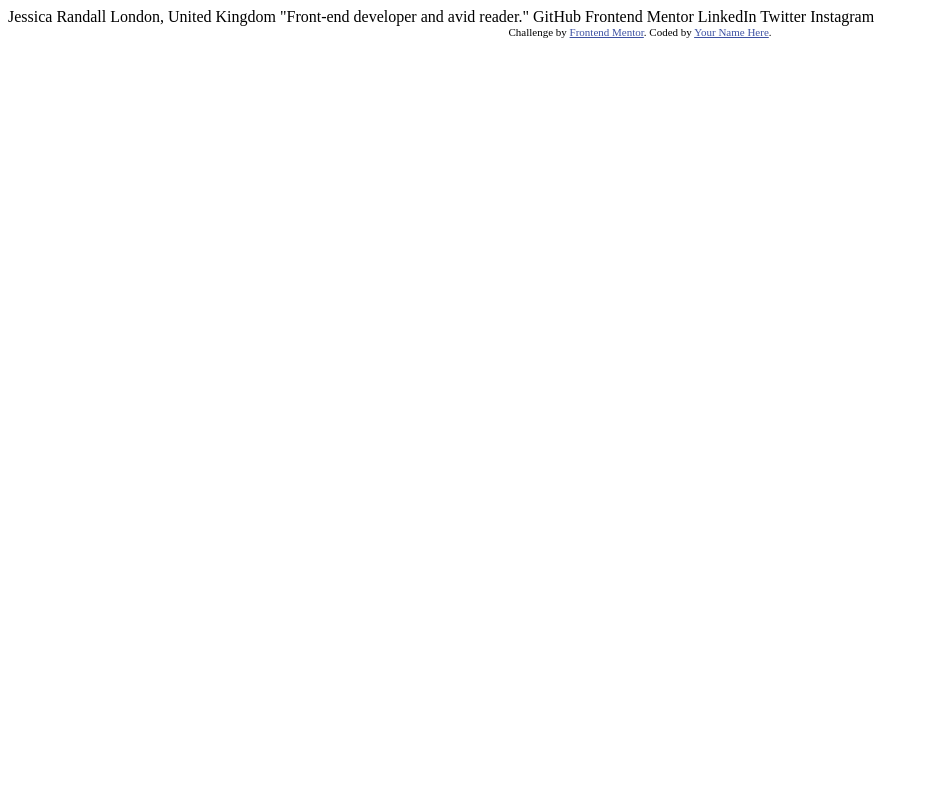
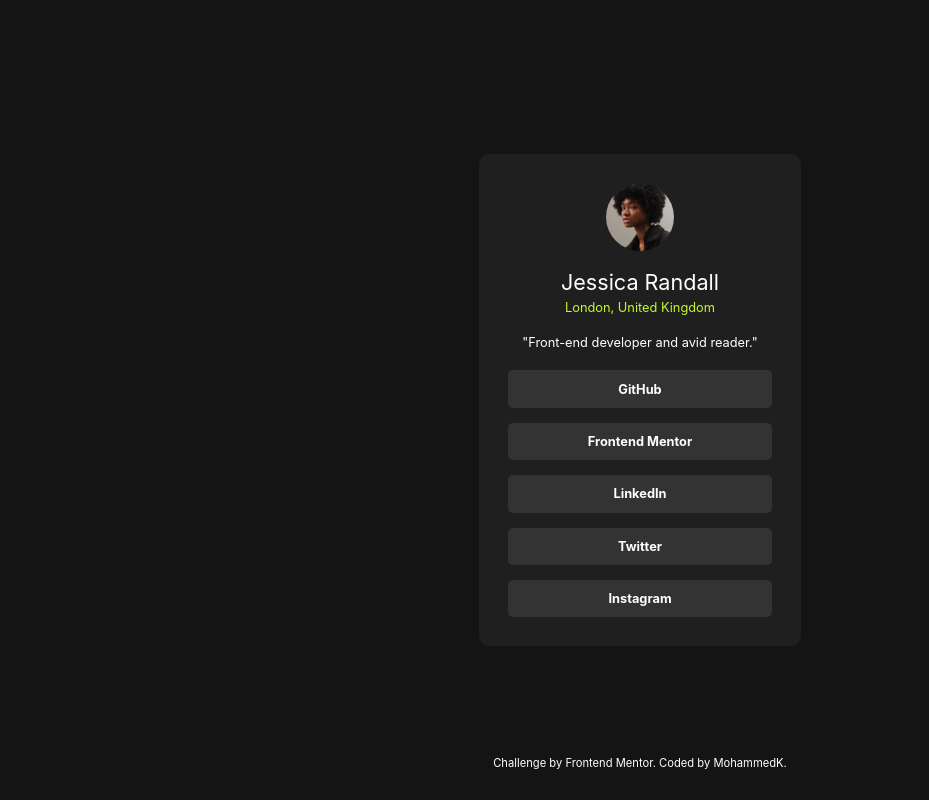
Before and after one commit to MohammadAli-K/social-links-profile-main, a plain HTML site: page index.html in a window 1280 px wide. Shown: the whole page, without its empty margins (0-929 px from the left). Drawn offline with Linux system fonts and the light colour scheme.

Commit message:
updated README.md

```diff
--- /dev/null
+++ b/assets/css/style.css
@@ -0,0 +1,144 @@
+*,
+*::after,
+*::before {
+  margin: 0;
+  padding: 0;
+  box-sizing: border-box;
+}
+
+:root {
+  --primary-color: #c5f82a;
+}
+
+ul {
+  list-style: none;
+}
+
+a {
+  text-decoration: none;
+}
+
+img {
+  width: 100%;
+}
+
+@font-face {
+  font-family: "Inter", sans-serif;
+  src: url(/assets/fonts/Inter-VariableFont_slnt\,wght.ttf);
+}
+
+body {
+  font-family: "Inter", sans-serif;
+  font-size: 0.9rem;
+  background: #141414;
+  color: #fff;
+  height: 100vh;
+  position: relative;
+
+  display: grid;
+  justify-content: center;
+  align-content: center;
+}
+
+.card {
+  background: #1f1f1f;
+  padding: 1.8rem;
+  border-radius: 10px;
+  max-width: 400px;
+
+  display: flex;
+  flex-direction: column;
+  align-items: center;
+  justify-content: center;
+  text-align: center;
+  gap: 20px;
+}
+
+.card__profile-image img {
+  border-radius: 50%;
+  max-width: 4.3rem;
+  margin-bottom: 15px;
+}
+
+.card__profile-name {
+  margin-bottom: 5px;
+  font-weight: normal;
+}
+
+.card__profile-adress {
+  color: var(--primary-color);
+}
+
+.card__social-links {
+  display: flex;
+  flex-direction: column;
+  gap: 15px;
+}
+
+.card__social-link {
+  font-weight: bold;
+  background: #333;
+  padding: 0.7rem 5rem;
+  border-radius: 5px;
+}
+
+.card__profile-adress,
+.card__description,
+.card__social-links {
+  font-size: 0.8rem;
+}
+
+.card__social-link:hover {
+  background: var(--primary-color);
+  color: #141414;
+  cursor: pointer;
+}
+
+.attribution {
+  font-size: 0.7rem;
+  text-align: center;
+  position: absolute;
+  bottom: 30px;
+  left: 50%;
+  transform: translate(-50%);
+}
+
+.attribution a {
+  color: #fff;
+}
+
+.attribution a:hover {
+  text-decoration: underline;
+}
+
+@media (max-width: 992px) {
+  .card {
+    margin-bottom: 3rem;
+  }
+}
+
+@media (max-width: 746px) {
+  .card {
+    margin-bottom: 3rem;
+  }
+}
+
+@media (max-width: 546px) {
+  .card {
+    margin-bottom: 3rem;
+  }
+
+  .attribution {
+    font-size: 0.6rem;
+  }
+}
+
+@media (max-width: 390px) {
+  .card {
+    margin: 3rem auto;
+  }
+
+  .attribution {
+    display: none;
+  }
+}
--- a/index.html
+++ b/index.html
@@ -1,34 +1,45 @@
 <!DOCTYPE html>
 <html lang="en">
   <head>
-  <meta charset="UTF-8">
-  <meta name="viewport" content="width=device-width, initial-scale=1.0"> <!-- displays site properly based on user's device -->
+    <meta charset="UTF-8" />
+    <meta name="viewport" content="width=device-width, initial-scale=1.0" />
+    <!-- displays site properly based on user's device -->
 
-  <link rel="icon" type="image/png" sizes="32x32" href="./assets/images/favicon-32x32.png">
-
+    <link
+      rel="icon"
+      type="image/png"
+      sizes="32x32"
+      href="./assets/images/favicon-32x32.png"
+    />
+    <link rel="stylesheet" href="./assets/css/style.css" />
     <title>Frontend Mentor | Social links profile</title>
-
-  <!-- Feel free to remove these styles or customise in your own stylesheet 👍 -->
-  <style>
-    .attribution { font-size: 11px; text-align: center; }
-    .attribution a { color: hsl(228, 45%, 44%); }
-  </style>
   </head>
   <body>
-
-  Jessica Randall
-  London, United Kingdom
-  "Front-end developer and avid reader."
-
-  GitHub
-  Frontend Mentor
-  LinkedIn
-  Twitter
-  Instagram
+    <div class="card">
+      <div class="card__profile">
+        <div class="card__profile-image">
+          <img src="./assets/images/avatar-jessica.jpeg" alt="avatar" />
+        </div>
+        <div class="card__profile-content">
+          <h2 class="card__profile-name">Jessica Randall</h2>
+          <p class="card__profile-adress">London, United Kingdom</p>
+        </div>
+      </div>
+      <p class="card__description">"Front-end developer and avid reader."</p>
+      <ul class="card__social-links">
+        <li class="card__social-link">GitHub</li>
+        <li class="card__social-link">Frontend Mentor</li>
+        <li class="card__social-link">LinkedIn</li>
+        <li class="card__social-link">Twitter</li>
+        <li class="card__social-link">Instagram</li>
+      </ul>
+    </div>
 
     <div class="attribution">
-    Challenge by <a href="https://www.frontendmentor.io?ref=challenge" target="_blank">Frontend Mentor</a>.
-    Coded by <a href="#">Your Name Here</a>.
+      Challenge by
+      <a href="https://www.frontendmentor.io?ref=challenge" target="_blank"
+        >Frontend Mentor</a
+      >. Coded by <a href="#">MohammedK</a>.
     </div>
   </body>
 </html>
```
Also changed, not shown: assets/images/screenshot-social-links-profile.jpeg (added), 2 other files. Lines whose indentation alone changed are shown as unchanged.
